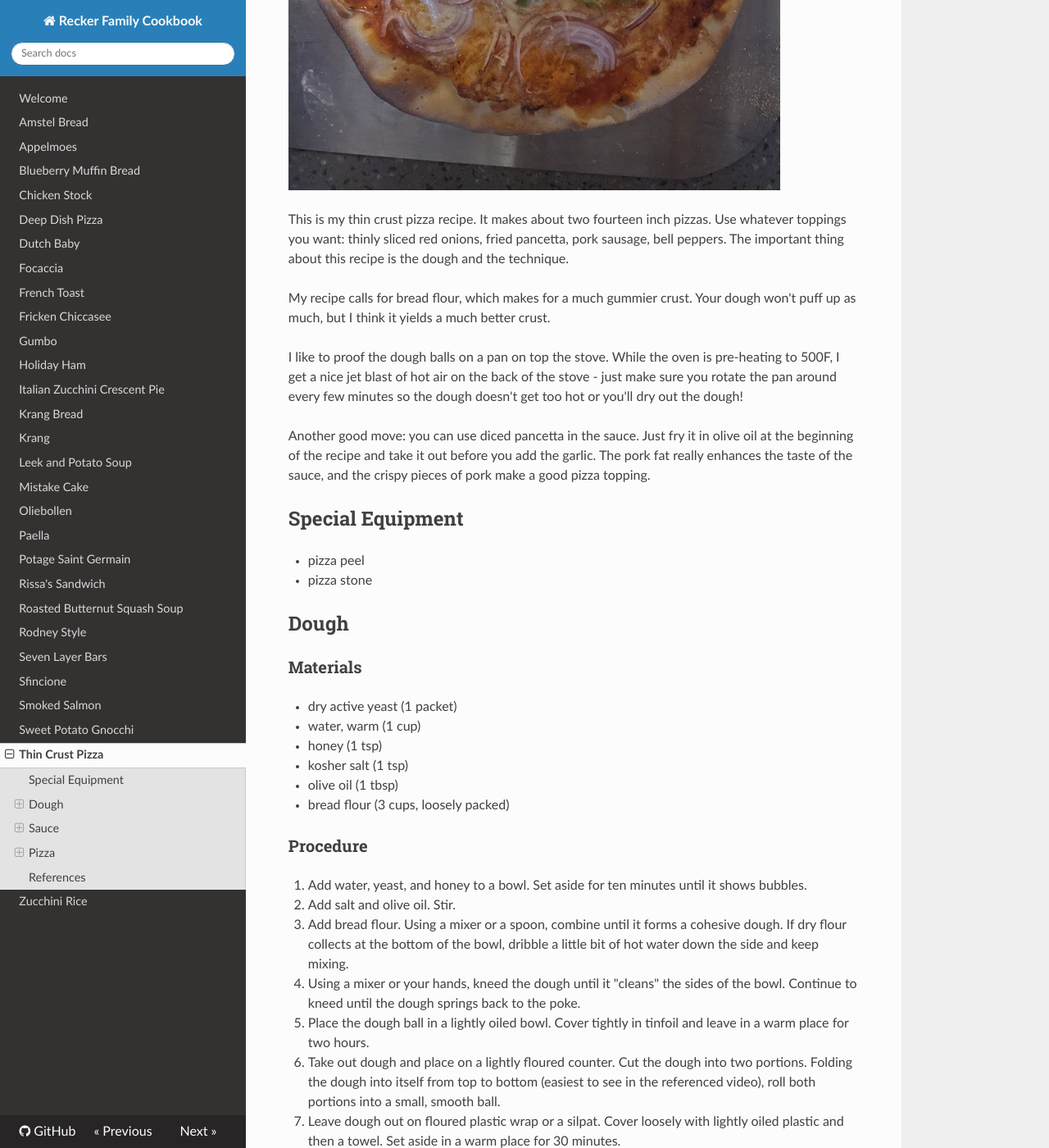
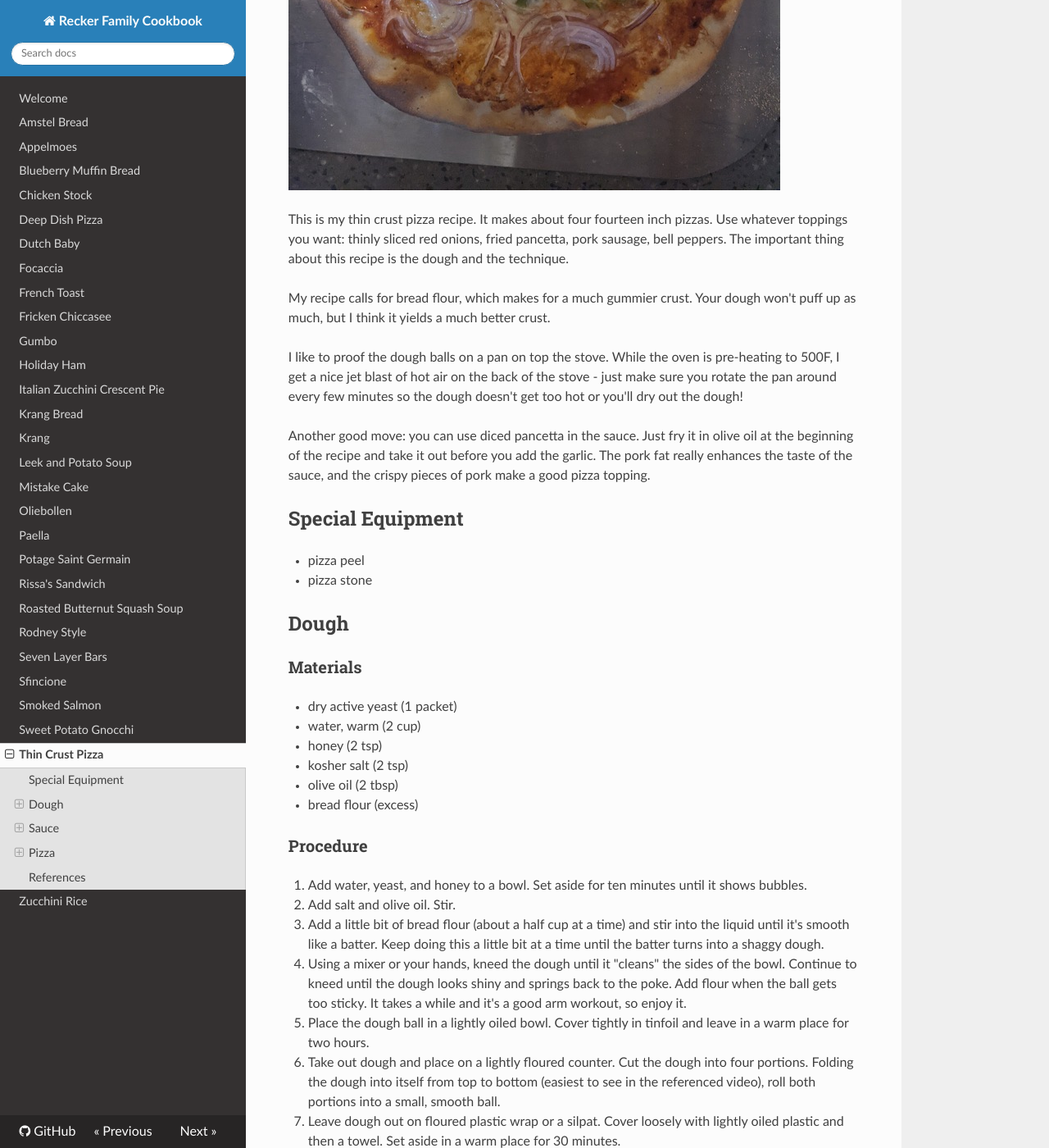
Before and after one commit to arecker/cookbook, an MkDocs documentation site: the page built from recipes/thin-crust-pizza.md, in a window 1280 px wide and 1400 px high, scrolled down 776 px. Shown: the whole window at 82% size. Built offline with MkDocs 1.6.1, drawn with Linux system fonts in a browser that asks for light colours; nearby versions of some CDN libraries.

Commit message:
Fix up pizza recipe

```diff
--- a/recipes/thin-crust-pizza.md
+++ b/recipes/thin-crust-pizza.md
@@ -4,24 +4,13 @@ Author: Alex Recker
 
 ![](./images/thin-crust-pizza.jpg)
 
-This is my thin crust pizza recipe.  It makes about two fourteen inch
-pizzas.  Use whatever toppings you want: thinly sliced red onions,
-fried pancetta, pork sausage, bell peppers.  The important thing about
-this recipe is the dough and the technique.
+This is my thin crust pizza recipe.  It makes about four fourteen inch pizzas.  Use whatever toppings you want: thinly sliced red onions, fried pancetta, pork sausage, bell peppers.  The important thing about this recipe is the dough and the technique.
 
-My recipe calls for bread flour, which makes for a much gummier crust.
-Your dough won't puff up as much, but I think it yields a much better
-crust.
+My recipe calls for bread flour, which makes for a much gummier crust.  Your dough won't puff up as much, but I think it yields a much better crust.
 
-I like to proof the dough balls on a pan on top the stove.  While the
-oven is pre-heating to 500F, I get a nice jet blast of hot air on the
-back of the stove - just make sure you rotate the pan around every few
-minutes so the dough doesn't get too hot or you'll dry out the dough!
+I like to proof the dough balls on a pan on top the stove.  While the oven is pre-heating to 500F, I get a nice jet blast of hot air on the back of the stove - just make sure you rotate the pan around every few minutes so the dough doesn't get too hot or you'll dry out the dough!
 
-Another good move: you can use diced pancetta in the sauce.  Just fry
-it in olive oil at the beginning of the recipe and take it out before
-you add the garlic.  The pork fat really enhances the taste of the
-sauce, and the crispy pieces of pork make a good pizza topping.
+Another good move: you can use diced pancetta in the sauce.  Just fry it in olive oil at the beginning of the recipe and take it out before you add the garlic.  The pork fat really enhances the taste of the sauce, and the crispy pieces of pork make a good pizza topping.
 
 ## Special Equipment
 
@@ -33,38 +22,27 @@ sauce, and the crispy pieces of pork make a good pizza topping.
 ### Materials
 
 - dry active yeast (1 packet)
-- water, warm (1 cup)
-- honey (1 tsp)
-- kosher salt (1 tsp)
-- olive oil (1 tbsp)
-- bread flour (3 cups, loosely packed)
+- water, warm (2 cup)
+- honey (2 tsp)
+- kosher salt (2 tsp)
+- olive oil (2 tbsp)
+- bread flour (excess)
 
 ### Procedure
 
-1. Add water, yeast, and honey to a bowl.  Set aside for ten minutes
-   until it shows bubbles.
+1. Add water, yeast, and honey to a bowl.  Set aside for ten minutes until it shows bubbles.
 
 2. Add salt and olive oil.  Stir.
 
-3. Add bread flour.  Using a mixer or a spoon, combine until it forms
-   a cohesive dough.  If dry flour collects at the bottom of the bowl,
-   dribble a little bit of hot water down the side and keep mixing.
+3. Add a little bit of bread flour (about a half cup at a time) and stir into the liquid until it's smooth like a batter.  Keep doing this a little bit at a time until the batter turns into a shaggy dough.
 
-4. Using a mixer or your hands, kneed the dough until it "cleans" the
-   sides of the bowl.  Continue to kneed until the dough springs back
-   to the poke.
+4. Using a mixer or your hands, kneed the dough until it "cleans" the sides of the bowl.  Continue to kneed until the dough looks shiny and springs back to the poke.  Add flour when the ball gets too sticky.  It takes a while and it's a good arm workout, so enjoy it.
 
-5. Place the dough ball in a lightly oiled bowl.  Cover tightly in
-   tinfoil and leave in a warm place for two hours.
+5. Place the dough ball in a lightly oiled bowl.  Cover tightly in tinfoil and leave in a warm place for two hours.
 
-6. Take out dough and place on a lightly floured counter.  Cut the
-   dough into two portions.  Folding the dough into itself from top to
-   bottom (easiest to see in the referenced video), roll both portions
-   into a small, smooth ball.
+6. Take out dough and place on a lightly floured counter.  Cut the dough into four portions.  Folding the dough into itself from top to bottom (easiest to see in the referenced video), roll both portions into a small, smooth ball.
 
-7. Leave dough out on floured plastic wrap or a silpat.  Cover loosely
-   with lightly oiled plastic and then a towel.  Set aside in a warm
-   place for 30 minutes.
+7. Leave dough out on floured plastic wrap or a silpat.  Cover loosely with lightly oiled plastic and then a towel.  Set aside in a warm place for 30 minutes.
 
 ## Sauce
 
@@ -79,56 +57,42 @@ sauce, and the crispy pieces of pork make a good pizza topping.
 
 ### Procedure
 
-1. Add olive oil to a small sauce pan over medium low heat.  Add
-   garlic and stir gently with a spoon.
+1. Add olive oil to a small sauce pan over medium low heat.  Add garlic and stir gently with a spoon.
 
-2. Just before the garlic starts to get brown, add oregano and tomato
-   paste.  Stir and cook for another minute.
+2. Just before the garlic starts to get brown, add oregano and tomato paste.  Stir and cook for another minute.
 
-3. Use a blender (immersion blender is easiest) to puree the can of
-   tomatoes.  Turn the heat to high and dump the entire can in.  Using
-   the same can, fill 1/4 of the way with water and add to sauce.
+3. Use a blender (immersion blender is easiest) to puree the can of tomatoes.  Turn the heat to high and dump the entire can in.  Using the same can, fill 1/4 of the way with water and add to sauce.
 
-4. Bring the heat down and simmer gently while occasionally stirring
-   for 20-30 minutes.  Add salt to taste.
+4. Bring the heat down and simmer gently while occasionally stirring for 20-30 minutes.  Add salt to taste.
 
-5. Optional: purree the sauce with a blender again and add a whole
-   basil stem while it cools.
+5. Optional: purree the sauce with a blender again and add a whole basil stem while it cools.
 
 ## Pizza
 
 ### Materials
 
-Obviously, the dough and the sauce made from the previous sections are
-required too.
+Obviously, the dough and the sauce made from the previous sections are required too.
 
 - corn meal (excess)
 - cheese, grated (to taste)
 
 ### Procedure
 
-1. Place a 14 in. pizza stone on the oven rack.  Pre-heat the oven to
-   500F.
+1. Place a 14 in. pizza stone on the oven rack.  Pre-heat the oven to 500F.
 
-2. Move a single proofed dough ball to a lightly floured counter top.
-   Roll out smooth with a rolling pin.  If the dough fights back, just
-   leave it on the counter under oiled plastic for a few minutes.
+2. Move a single proofed dough ball to a lightly floured counter top.  Roll out smooth with a rolling pin.  If the dough fights back, just leave it on the counter under oiled plastic for a few minutes.
 
-3. Transfer the flat dough to a pizza peel coated in corn meal.  Using
-   a fork, stab the top of the pizza everywhere on the surface (this
-   prevents giant bubbles from forming).
+3. Transfer the flat dough to a pizza peel coated in corn meal.  Using a fork, stab the top of the pizza everywhere on the surface (this prevents giant bubbles from forming).
 
-4. Give the flat dough a quick shake to ensure it's not sticking to
-   the peel.  Using a ladel, cover the dough in a thin layer of red
-   sauce.
+4. Give the flat dough a quick shake to ensure it's not sticking to the peel.  Using a ladel, cover the dough in a thin layer of red sauce.
 
-5. Give the pizza another quick shake to ensure it's not sticking to
-   the peel.  Cover lightly with shredded cheese.
+5. Give the pizza another quick shake to ensure it's not sticking to the peel.  Cover lightly with shredded cheese.
 
-6. Now the tricky part.  With a quick motion, slide the pizza off the
-   peel and onto the pizza stone.  Let the pizza cook for ten minutes.
+6. Now the tricky part.  With a quick motion, slide the pizza off the peel and onto the pizza stone.  Let the pizza cook for ten minutes.
 
 7. Take the pizza out and let it cool before slicing.
+
+![](./images/thin-crust-pizza-miles.jpg)
 
 ## References
 
```
Also changed, not shown: recipes/images/thin-crust-pizza-miles.jpg (added).
